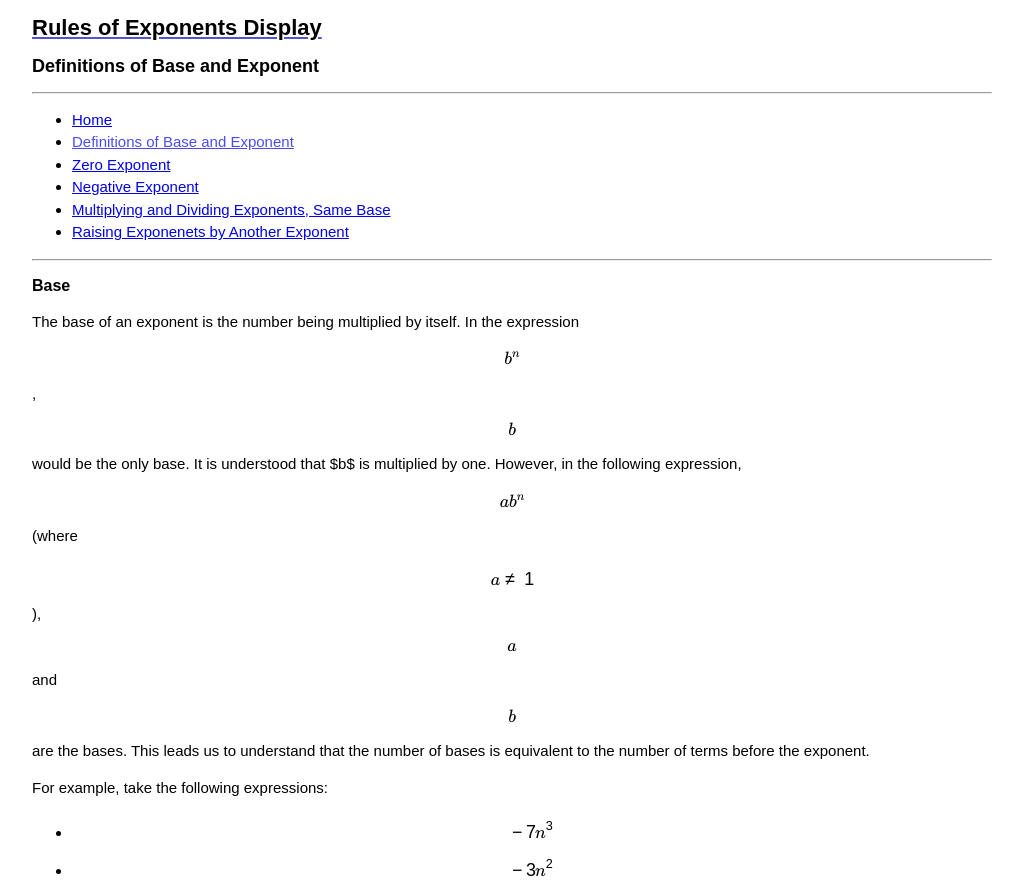
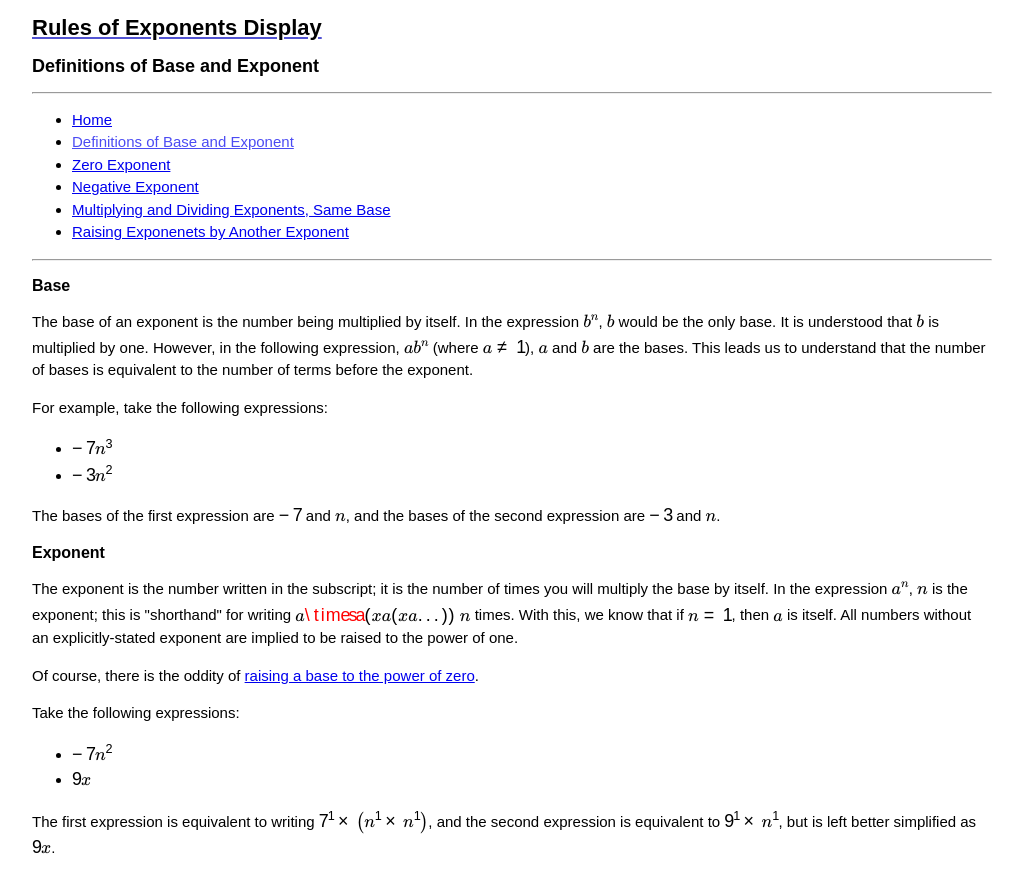
Before and after one commit to Mystifi/mystifi.github.io, a plain HTML site: page exponents/definitions.html in a window 1280 px wide. Shown: the top 891 px of the page, without its empty margins (128-1151 px from the left). Drawn offline with nearby package versions, Linux system fonts and the light colour scheme; some packages are replaced by stand-ins of ours; a web font is replaced by a local one.

Commit message:
Ah, yes, inlining is infinitely better.

```diff
--- a/exponents/definitions.html
+++ b/exponents/definitions.html
@@ -24,35 +24,35 @@
     <h3>Base</h3>
     <p>
       The base of an exponent is the number being multiplied by itself.
-      In the expression $$b^n$$, $$b$$ would be the only base. It is understood that $b$ is multiplied by one.
-      However, in the following expression, $$ab^n$$ (where $$a\neq1$$), $$a$$ and $$b$$ are the bases. This
+      In the expression \(b^n\), \(b\) would be the only base. It is understood that \(b\) is multiplied by one.
+      However, in the following expression, \(ab^n\) (where \(a\neq1\)), \(a\) and \(b\) are the bases. This
       leads us to understand that the number of bases is equivalent to the number of terms before the exponent.
     </p>
     <p>For example, take the following expressions:</p>
     <ul>
-      <li>$$-7n^3$$</li>
-      <li>$$-3n^2$$</li>
+      <li>\(-7n^3\)</li>
+      <li>\(-3n^2\)</li>
     </ul>
     <p>
-      The bases of the first expression are $$-7$$ and $$n$$, and the bases of the second expression are $$-3$$
-      and $$n$$.
+      The bases of the first expression are \(-7\) and \(n\), and the bases of the second expression are \(-3\)
+      and \(n\).
     </p>
     <h3>Exponent</h3>
     <p>
       The exponent is the number written in the subscript; it is the number of times you will multiply the
-      base by itself. In the expression $$a^n$$, $$n$$ is the exponent; this is "shorthand" for writing
-      $$a x a (x a (x a...))$$ $$n$$ times. With this, we know that if $$n\eq1$$, then $$a$$ is itself. All
+      base by itself. In the expression \(a^n\), \(n\) is the exponent; this is "shorthand" for writing
+      \(a\timesa (x a (x a...))\) \(n\) times. With this, we know that if \(n=1\), then \(a\) is itself. All
       numbers without an explicitly-stated exponent are implied to be raised to the power of one.
     </p>
     <p>Of course, there is the oddity of <a href="zero-exponent.html">raising a base to the power of zero</a>.</p>
     <p>Take the following expressions:</p>
     <ul>
-      <li>$$-7n^2$$</li>
-      <li>$$9x$$</li>
+      <li>\(-7n^2\)</li>
+      <li>\(9x\)</li>
     </ul>
     <p>
-      The first expression is equivalent to writing $$7^1\times\left(n^1\timesn^1\right)$$, and the second expression
-      is equivalent to $$9^1\timesn^1$$, but is left better simplified as $$9x$$.
+      The first expression is equivalent to writing \(7^1\times \left(n^1\times n^1\right)\), and the second expression
+      is equivalent to \(9^1\times n^1\), but is left better simplified as \(9x\).
     </p>
   </body>
 </html>
```
